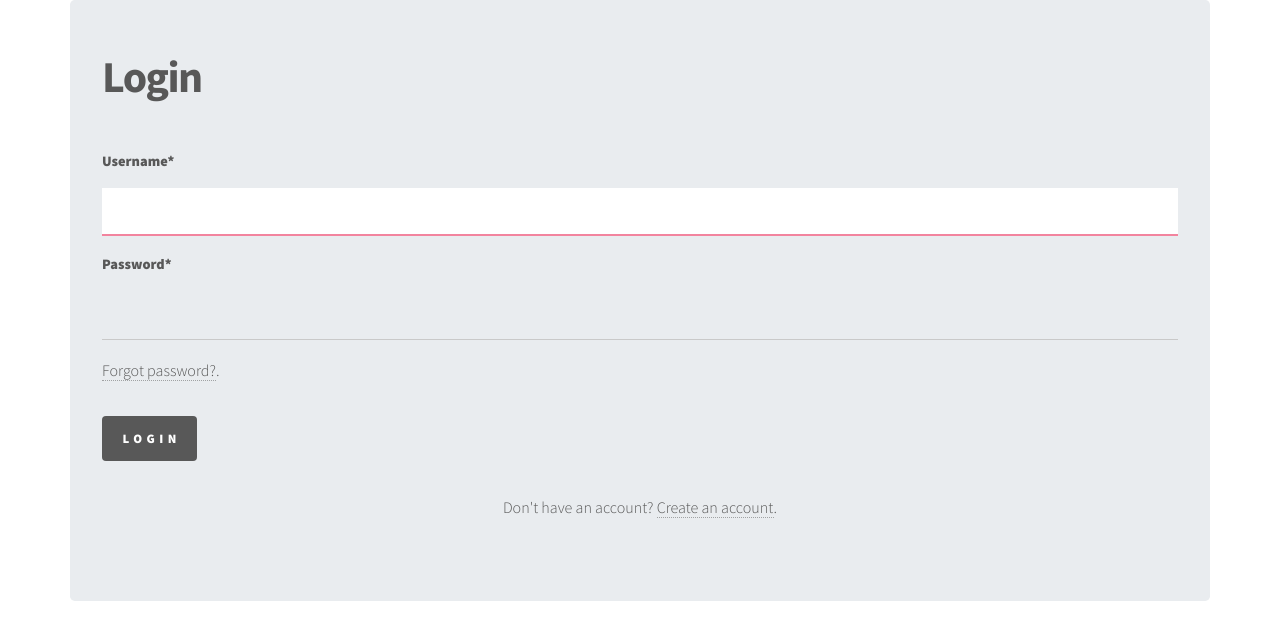
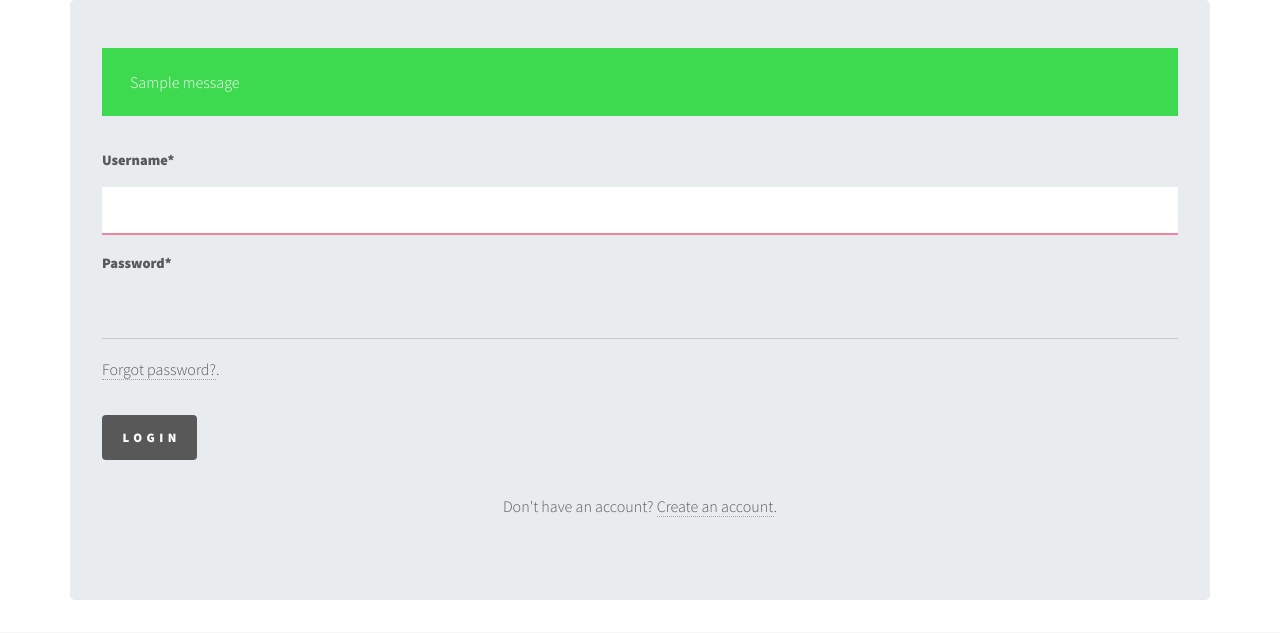
Before and after one commit to harshil037/carrent, a Django app: page /login in a window 1280 px wide. Shown: the part 104-737 px from the top of the page. Run offline with Django 3.2, Linux system fonts and the light colour scheme; tables that the repository leaves empty hold one stand-in row (values such as "Sample post"); one stand-in notice (Sample message) is shown; some libraries are stand-ins or nearby versions.

Commit message:
Fixed Notifications

```diff
--- a/car/views.py
+++ b/car/views.py
@@ -77,7 +77,7 @@ def login_request(request):
             else:
                 messages.error(request, "Invalid username or password.")
         else:
-            messages.error(request, "Invalid username or password.")
+            messages.error(request, "Invalid username or password.",)
     form = AuthenticationForm()
     return render(request=request, template_name="login.html", context={"login_form": form})
 
--- a/templates/login.html
+++ b/templates/login.html
@@ -7,9 +7,15 @@
       <h2>You are already logged in as {{ user.username }}.</h2>
       <p class="text-left"><a href="{% url 'index' %}">Click here</a> to go to homepage..</p>
     {% else %}
-      <h1>Login</h1>
       {% csrf_token %}
       {% load crispy_forms_tags %}
+      {% if messages %}
+        {% for message in messages %}
+  			<ul class="messages" style="padding:20px;list-style-type:none;color: #ffffff;background-color: {% if message.tags == 'error' %}#f56342{% elif message.tags == 'success' %}#3dd94f{% endif %};">
+    			<li>{{ message }}</li>
+	      {% endfor %}
+			  </ul>
+		  {% endif %}
       {{ login_form|crispy }}
       <p class="text-left"><a href="{% url 'password_reset' %}">Forgot password?</a>.</p>
       <button class="primary" type="submit">Login</button>
```
Also changed, not shown: templates/index.html (+7 -0 lines), templates/register.html (+7 -0 lines).
